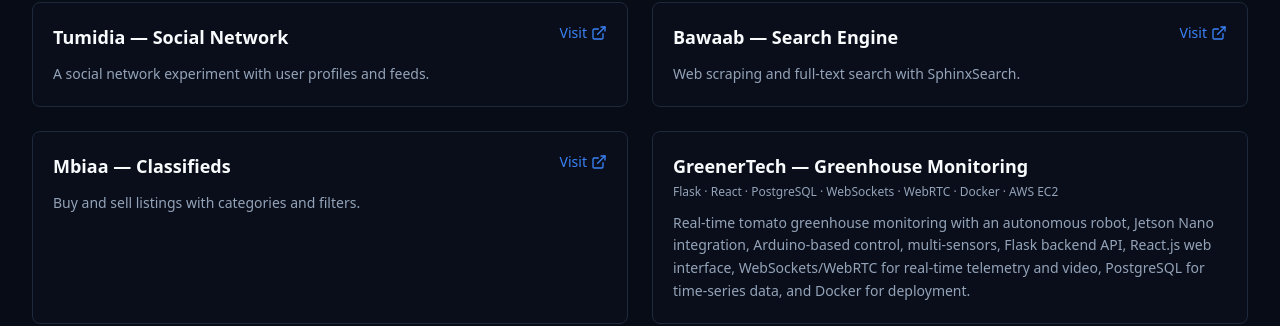
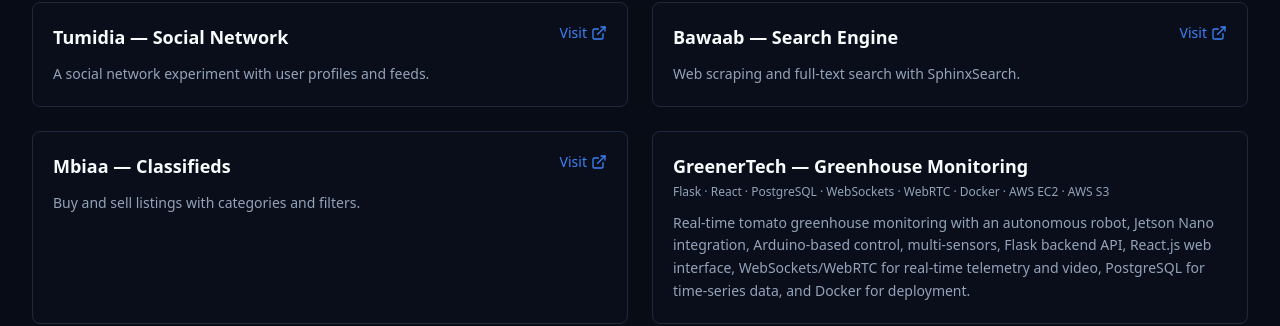
Before and after one commit to youssefbouali/portfolio, a React (Vite) app: page / in a window 1280 px wide. Shown: the part 2914-3240 px from the top of the page. Built offline with nearby package versions, Linux system fonts and the light colour scheme.

Commit message:
Update Index.tsx

```diff
--- a/client/pages/Index.tsx
+++ b/client/pages/Index.tsx
@@ -500,7 +500,7 @@ export default function Index() {
 
           <ProjectCard
             title="GreenerTech — Greenhouse Monitoring"
-            stack="Flask · React · PostgreSQL · WebSockets · WebRTC · Docker · AWS EC2"
+            stack="Flask · React · PostgreSQL · WebSockets · WebRTC · Docker · AWS EC2 · AWS S3"
             description="Real-time tomato greenhouse monitoring with an autonomous robot, Jetson Nano integration, Arduino-based control, multi-sensors, Flask backend API, React.js web interface, WebSockets/WebRTC for real-time telemetry and video, PostgreSQL for time-series data, and Docker for deployment."
           />
 
```
